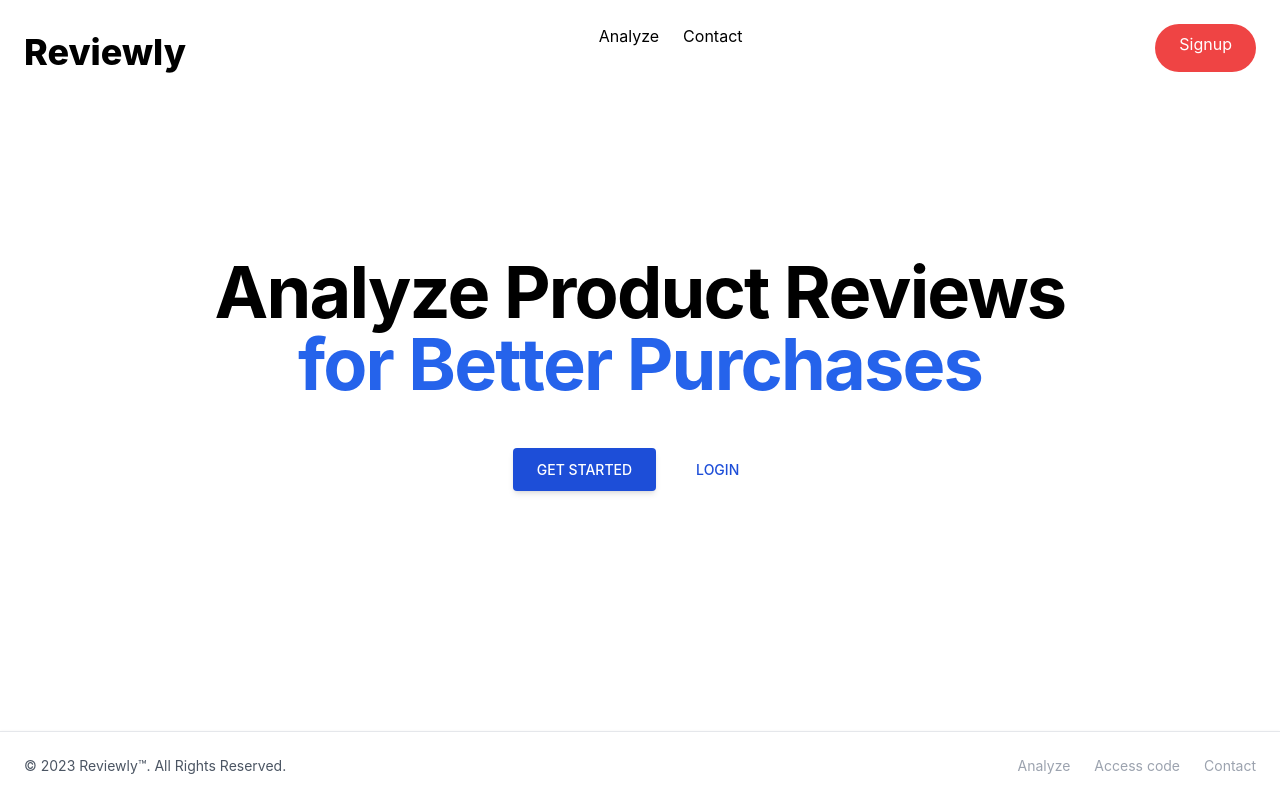
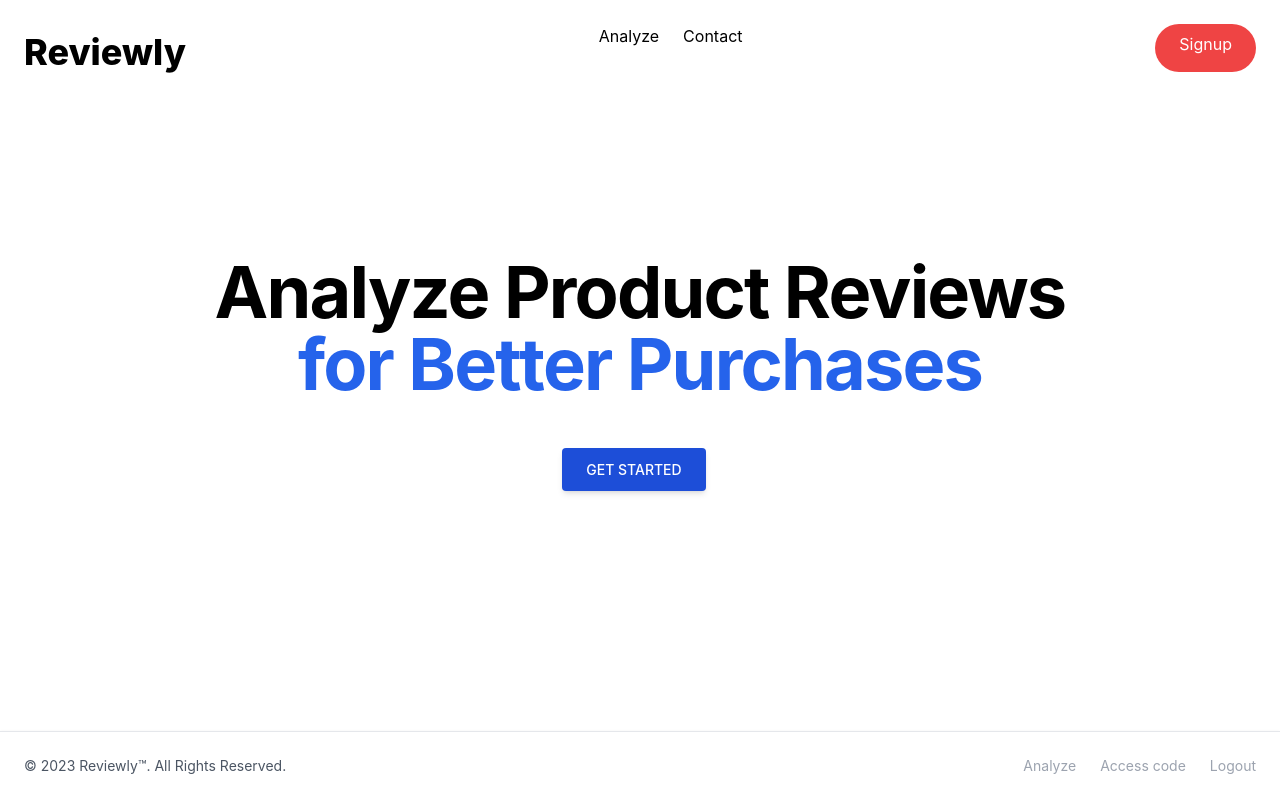
Before and after one commit to sasiyaxv/Reviewly-FYP, a React (Create React App) app in the folder reviewly/: page / in a window 1280 px wide. Built offline with nearby package versions, Linux system fonts and the light colour scheme.

Commit message:
Auth0 added

```diff
--- a/reviewly/package.json
+++ b/reviewly/package.json
@@ -3,6 +3,7 @@
   "version": "0.1.0",
   "private": true,
   "dependencies": {
+    "@auth0/auth0-react": "^2.0.1",
     "@testing-library/jest-dom": "^5.16.5",
     "@testing-library/react": "^13.4.0",
     "@testing-library/user-event": "^13.5.0",
--- a/reviewly/src/components/Analyse.js
+++ b/reviewly/src/components/Analyse.js
@@ -18,7 +18,7 @@ export default function Analyse() {
 
   const [arrayOfReviews, setarrayOfReviews] = useState({});
 
-  const [isLoading, setLoading] = useState(false);
+  const [isLoad, setLoading] = useState(false);
 
   const getInitialState = () => {
     const value = "LSTM Model";
@@ -189,7 +189,7 @@ export default function Analyse() {
           ))}
         </ul>
         {/*  */}
-        {isLoading && <LoadingScreen />}
+        {isLoad && <LoadingScreen />}
       </div>
       <Footer />
     </div>
--- a/reviewly/src/components/Footer.js
+++ b/reviewly/src/components/Footer.js
@@ -1,6 +1,8 @@
 import React from "react";
+import { useAuth0 } from "@auth0/auth0-react";
 
 export default function Footer() {
+  const { logout } = useAuth0();
   return (
     <div>
       <footer className="fixed bottom-0 left-0 z-18 w-full p-5 bg-white border-t border-gray-200 shadow md:flex md:items-center md:justify-between md:p-6 dark:bg-gray-800 dark:border-gray-600">
@@ -25,13 +27,14 @@ export default function Footer() {
               Access code
             </a>
           </li>
-
           <li>
             <a
-              href="https://sashmindaps4.wixsite.com/portfolio"
+              onClick={() =>
+                logout({ logoutParams: { returnTo: window.location.origin } })
+              }
               className="hover:underline"
             >
-              Contact
+              Logout
             </a>
           </li>
         </ul>
--- a/reviewly/src/components/Header.js
+++ b/reviewly/src/components/Header.js
@@ -1,7 +1,9 @@
 import React from "react";
 import { Link } from "react-router-dom";
+import { useAuth0 } from "@auth0/auth0-react";
 
 export default function Header() {
+  const { loginWithRedirect } = useAuth0();
   return (
     <div>
       <nav className="relative container mx-auto p-6">
@@ -25,6 +27,7 @@ export default function Header() {
             </a>
           </div>
           <a
+            onClick={() => loginWithRedirect()}
             href="register"
             className="hidden md:block p-3 px-6 pt-2 text-white bg-red-500 rounded-full baseline hover:bg-red-800"
           >
--- a/reviewly/src/components/Homepage.js
+++ b/reviewly/src/components/Homepage.js
@@ -2,8 +2,11 @@ import React from "react";
 import { Link } from "react-router-dom";
 import Footer from "./Footer";
 import Header from "./Header";
+import { useAuth0 } from "@auth0/auth0-react";
 
 export default function Homepage() {
+  const { loginWithRedirect } = useAuth0();
+
   return (
     <div>
       <Header />
@@ -14,24 +17,15 @@ export default function Homepage() {
             Analyze Product Reviews <br />
             <span class="text-blue-600">for Better Purchases</span>
           </h1>
-          <Link to={`/register`}>
+
           <button
+            onClick={() => loginWithRedirect()}
             class="inline-block px-6 py-3 mr-3 bg-blue-700 text-white font-medium text-sm leading-snug uppercase rounded shadow-md hover:bg-blue-900 hover:shadow-lg focus:bg-blue-700 focus:shadow-lg focus:outline-none focus:ring-0 active:bg-blue-800 active:shadow-lg "
             data-mdb-ripple="true"
             data-mdb-ripple-color="light"
           >
             Get Started
           </button>
-          </Link>
-          <Link to={`/login`}>
-            <button
-              class="inline-block px-7 py-3 bg-transparent text-blue-700 font-medium text-sm leading-snug uppercase rounded hover:text-blue-700 hover:bg-gray-100 focus:bg-gray-100 focus:outline-none focus:ring-0 active:bg-gray-200 transition duration-150 ease-in-out"
-              data-mdb-ripple="true"
-              data-mdb-ripple-color="light"
-            >
-              Login
-            </button>
-          </Link>
         </section>
       </div>
 
--- a/reviewly/src/components/Login.js
+++ b/reviewly/src/components/Login.js
@@ -1,12 +1,14 @@
 import React, { useState } from "react";
 import { Link } from "react-router-dom";
 import Header from "./Header";
+import { useAuth0 } from "@auth0/auth0-react";
 
 export default function Login() {
   const [email, setEmail] = useState("");
   const [password, setPassword] = useState("");
 
   function loginClicked() {}
+  const { loginWithRedirect } = useAuth0();
 
   return (
     <div>
@@ -41,7 +43,10 @@ export default function Login() {
                 placeholder="Password"
               />
             </div>
-            <button className="bg-green-500 hover:bg-green-700 text-white uppercase text-sm font-semibold px-4 py-2 rounded">
+            <button
+              onClick={() => loginWithRedirect()}
+              className="bg-green-500 hover:bg-green-700 text-white uppercase text-sm font-semibold px-4 py-2 rounded"
+            >
               Login
             </button>
           </form>
--- a/reviewly/src/index.js
+++ b/reviewly/src/index.js
@@ -1,14 +1,23 @@
-import React from 'react';
-import ReactDOM from 'react-dom/client';
-import './index.css';
-import App from './App';
-import reportWebVitals from './reportWebVitals';
+import React from "react";
+import ReactDOM from "react-dom/client";
+import "./index.css";
+import App from "./App";
+import reportWebVitals from "./reportWebVitals";
+import { Auth0Provider } from "@auth0/auth0-react";
 
-const root = ReactDOM.createRoot(document.getElementById('root'));
+const root = ReactDOM.createRoot(document.getElementById("root"));
 root.render(
-  <React.StrictMode>
-    <App />
-  </React.StrictMode>
+  <Auth0Provider
+    domain="dev-ec8kzcf4btwq8cnp.us.auth0.com"
+    clientId="E2DIVasDJ31WSOkD2uBC7qbyKfPiruio"
+    authorizationParams={{
+      redirect_uri: "http://localhost:3000/analyse",
+    }}
+  >
+    <React.StrictMode>
+      <App />
+    </React.StrictMode>
+  </Auth0Provider>
 );
 
 // If you want to start measuring performance in your app, pass a function
```
Lines whose indentation alone changed are shown as unchanged.
